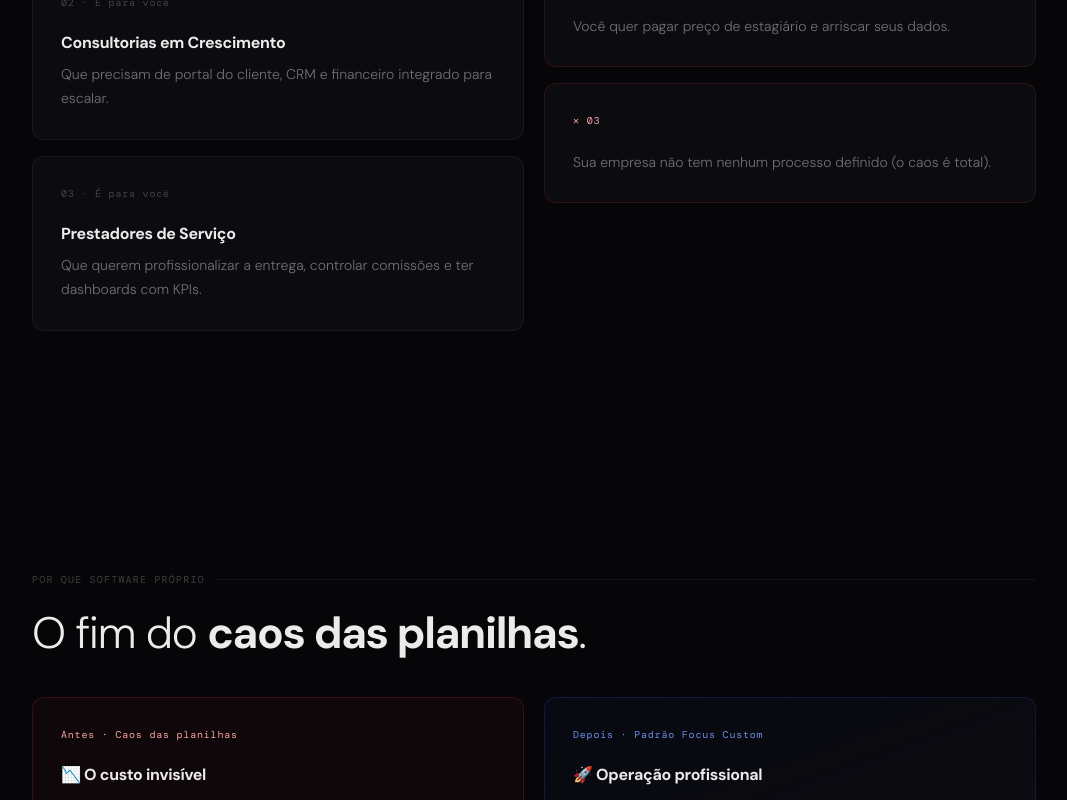
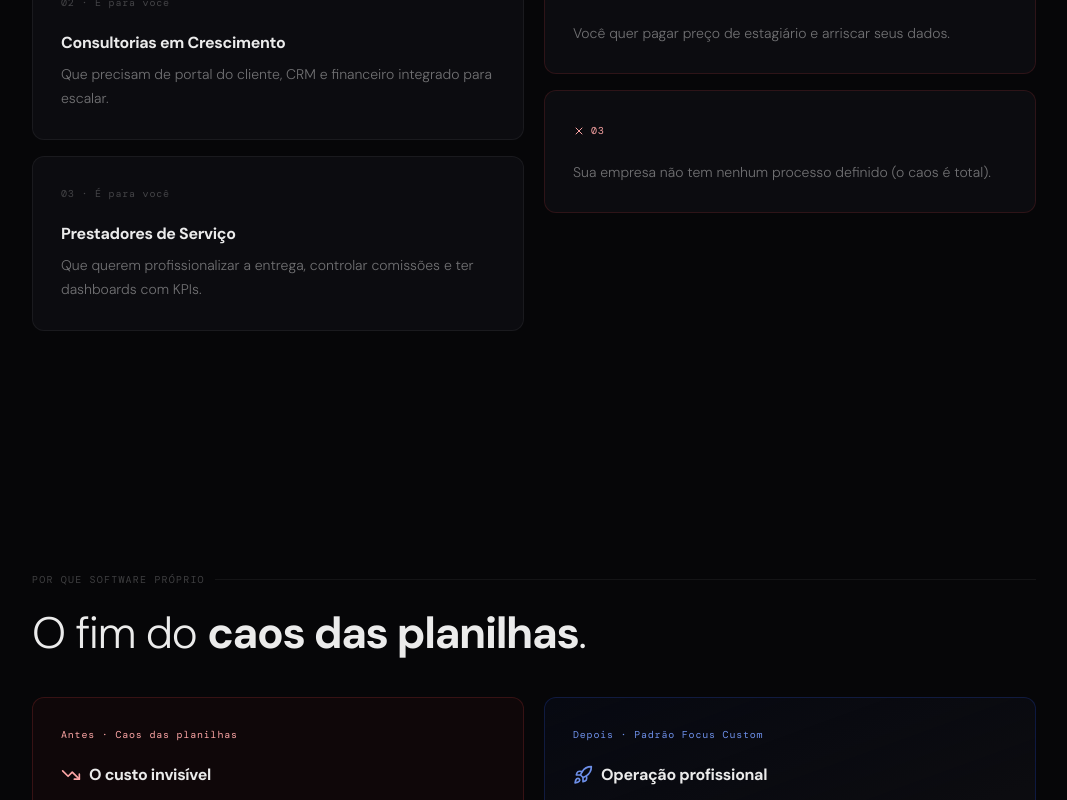
Before and after one commit to LucianoSantos95/gestaofocus-prime, a React (Vite) app: page /solucoes-sob-medida in a window 1280 px wide. Shown: the part 1420-2220 px from the top of the page, without its empty margins (106-1173 px from the left). Built offline with nearby package versions, Linux system fonts and the light colour scheme.

Commit message:
Changes
Co-authored-by: LucianoSantos95 <201101409+LucianoSantos95@users.noreply.github.com>

```diff
--- a/src/pages/SolucoesSobMedida.tsx
+++ b/src/pages/SolucoesSobMedida.tsx
@@ -10,7 +10,7 @@ import {
   AccordionItem,
   AccordionTrigger,
 } from "@/components/ui/accordion";
-import { ArrowRight, AlertTriangle } from "lucide-react";
+import { ArrowRight, AlertTriangle, TrendingDown, Rocket, X as XIcon } from "lucide-react";
 
 const SolucoesSobMedida = () => {
   const [formOpen, setFormOpen] = useState(false);
@@ -118,7 +118,7 @@ const SolucoesSobMedida = () => {
               "Sua empresa não tem nenhum processo definido (o caos é total).",
             ].map((d, i) => (
               <div key={i} className="card" style={{ borderColor: "rgba(239,68,68,0.15)" }}>
-                <p className="card-num" style={{ color: "#FCA5A5" }}>✕ {String(i + 1).padStart(2, "0")}</p>
+                <p className="card-num inline-flex items-center gap-1.5" style={{ color: "#FCA5A5" }}><XIcon className="w-3 h-3" /> {String(i + 1).padStart(2, "0")}</p>
                 <p style={{ color: "var(--text2)", fontSize: 14 }}>{d}</p>
               </div>
             ))}
@@ -136,7 +136,7 @@ const SolucoesSobMedida = () => {
         <div className="grid md:grid-cols-2 gap-5">
           <div className="card" style={{ borderColor: "rgba(239,68,68,0.18)", background: "rgba(239,68,68,0.04)" }}>
             <p className="card-num" style={{ color: "#FCA5A5" }}>Antes · Caos das planilhas</p>
-            <h3 style={{ marginBottom: 16 }}>📉 O custo invisível</h3>
+            <h3 className="inline-flex items-center gap-2" style={{ marginBottom: 16 }}><TrendingDown className="w-5 h-5" style={{ color: "#FCA5A5" }} /> O custo invisível</h3>
             <ul className="pc-list" style={{ paddingLeft: 0 }}>
               {[
                 "Dados descentralizados e inseguros no WhatsApp",
@@ -151,7 +151,7 @@ const SolucoesSobMedida = () => {
 
           <div className="card pc-featured">
             <p className="card-num" style={{ color: "#6D8FE8" }}>Depois · Padrão Focus Custom</p>
-            <h3 style={{ marginBottom: 16 }}>🚀 Operação profissional</h3>
+            <h3 className="inline-flex items-center gap-2" style={{ marginBottom: 16 }}><Rocket className="w-5 h-5" style={{ color: "#6D8FE8" }} /> Operação profissional</h3>
             <ul className="pc-list" style={{ paddingLeft: 0 }}>
               {[
                 "Banco de dados blindado e backup automático",
```
